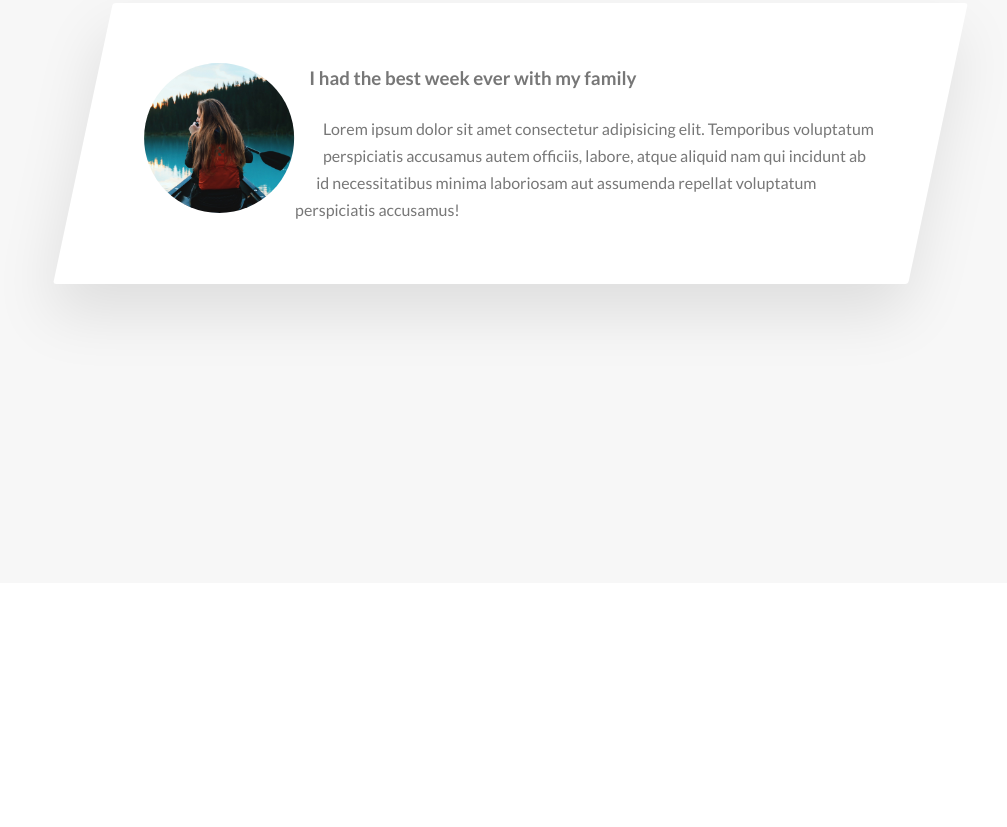
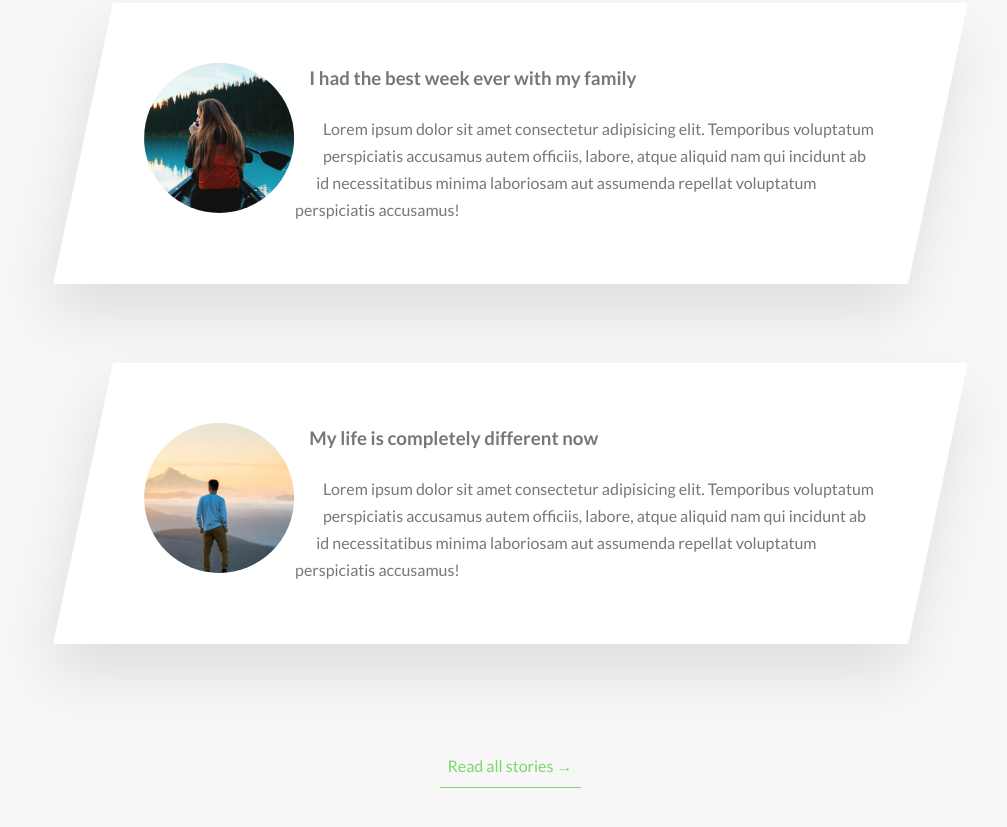
Before and after one commit to youssef-md/Natour, a website: page index.html in a window 1280 px wide. Shown: the part 3917-4744 px from the top of the page, without its empty margins (130-1137 px from the left). Before the commit the page ends 4540 px from the top, so only its background shows below. Drawn offline with Linux system fonts and the light colour scheme.

Commit message:
Add the second story and the btn-text

```diff
--- a/index.html
+++ b/index.html
@@ -235,6 +235,26 @@
 							</div>
 						</div>
 					</div>
+
+					<div class="row">
+						<div class="story">
+							<figure class="story__shape">
+								<img src="img/nat-9.jpg" alt="Person on a tour" class="story__img">
+								<figcaption class="story__caption">Jack Wilson</figcaption>
+							</figure>
+							<div class="story__text">
+								<h3 class="heading-tertiary u-margin-bottom-small">My life is completely different now</h3>
+								<p>
+										Lorem ipsum dolor sit amet consectetur adipisicing elit. Temporibus voluptatum perspiciatis accusamus autem officiis, labore, atque aliquid nam qui incidunt ab id necessitatibus minima laboriosam aut assumenda repellat voluptatum perspiciatis accusamus!
+								</p>
+							</div>
+						</div>
+					</div>
+
+					<div class="u-center-text u-margin-top-huge">
+						<a href="#" class="btn-text">Read all stories &rarr;</a>
+					</div>
+
 				</section>
 
 			</section>
```
